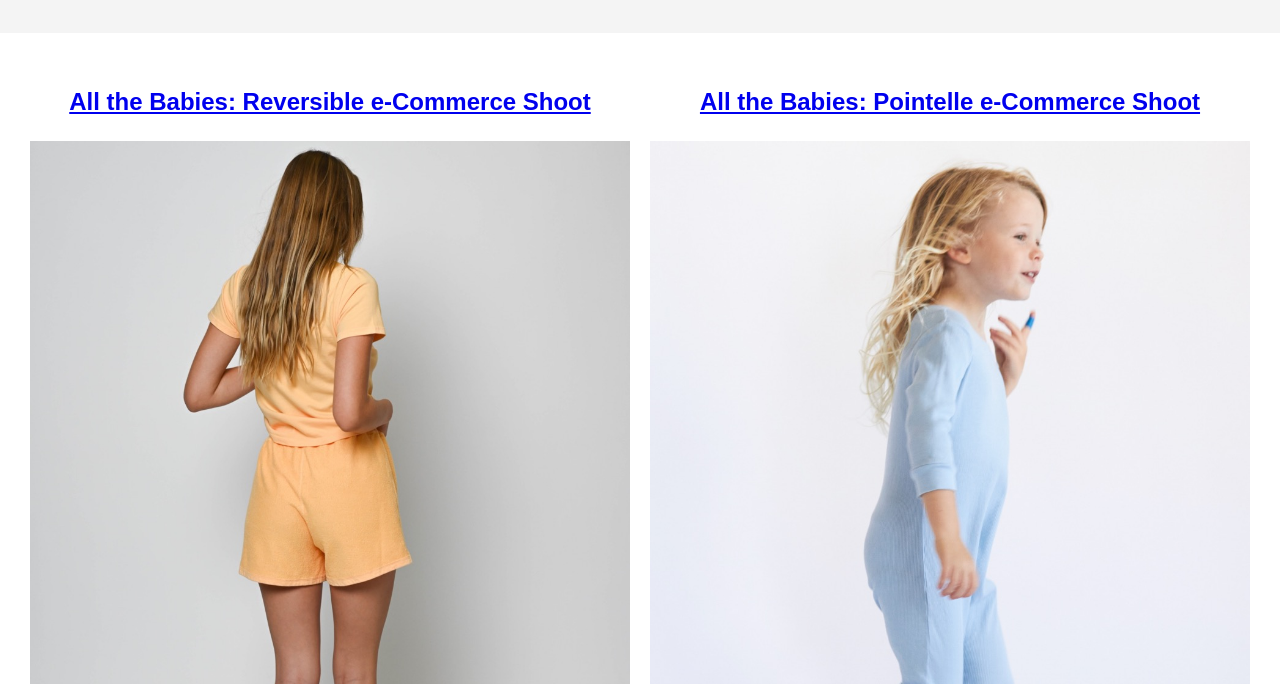
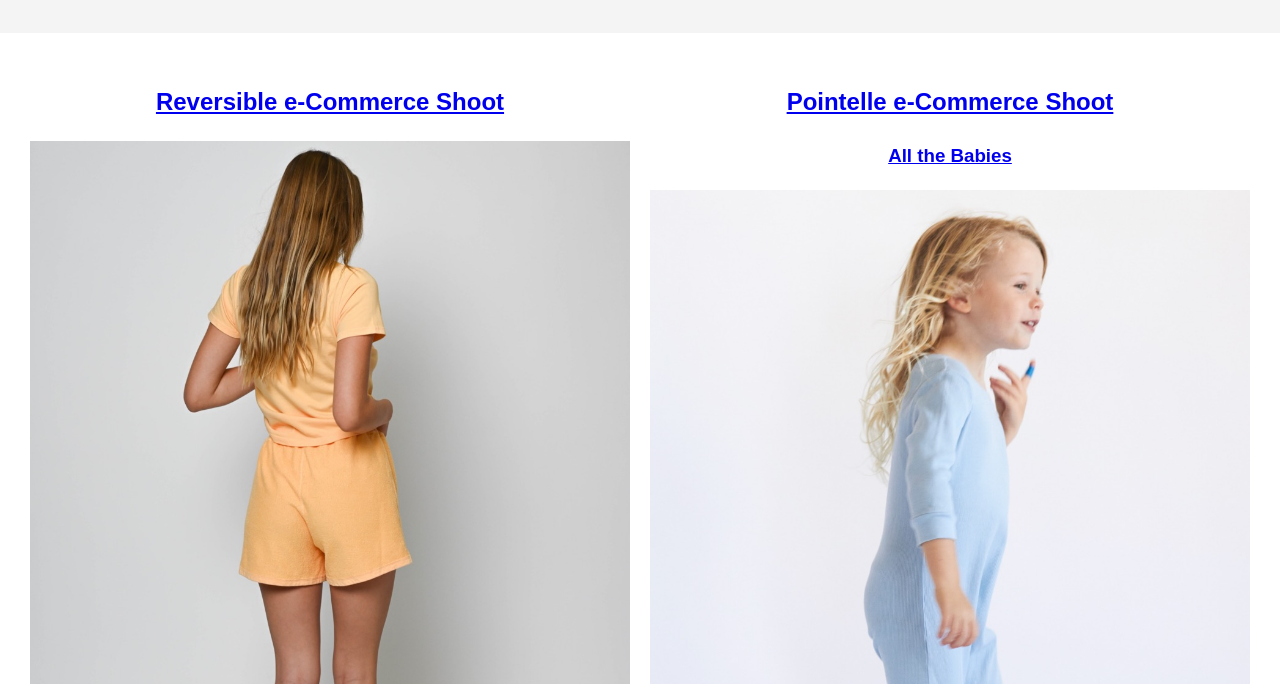
Before and after one commit to yolavermehr/portfolio, a plain HTML site: page index.html in a window 1280 px wide. Shown: the part 116-800 px from the top of the page. Drawn offline with Linux system fonts and the light colour scheme.

Commit message:
Update index.html

```diff
--- a/index.html
+++ b/index.html
@@ -19,13 +19,14 @@
             <!-- Add your projects here, following the structure below. -->
             <article class="project">
                 <a href="project_1.html">
-                    <h2>All the Babies: Reversible e-Commerce Shoot</h2>
+                    <h2>Reversible e-Commerce Shoot</h2>
                     <img src="media/project_1_media/REVERSED-DETAIL-the-reversible-short-6-Large.jpeg" alt="Project 1 thumbnail">
                 </a>
             </article>
             <article class="project">
                 <a href="project_2.html">
-                    <h2>All the Babies: Pointelle e-Commerce Shoot</h2>
+                    <h2>Pointelle e-Commerce Shoot</h2>
+                    <h3>All the Babies</h3>
                     <img src="media/project_2_media/the-pointelle-onesie-sky-3-Large.jpeg" alt="Project 2 thumbnail">
                 </a>
             </article>
```
